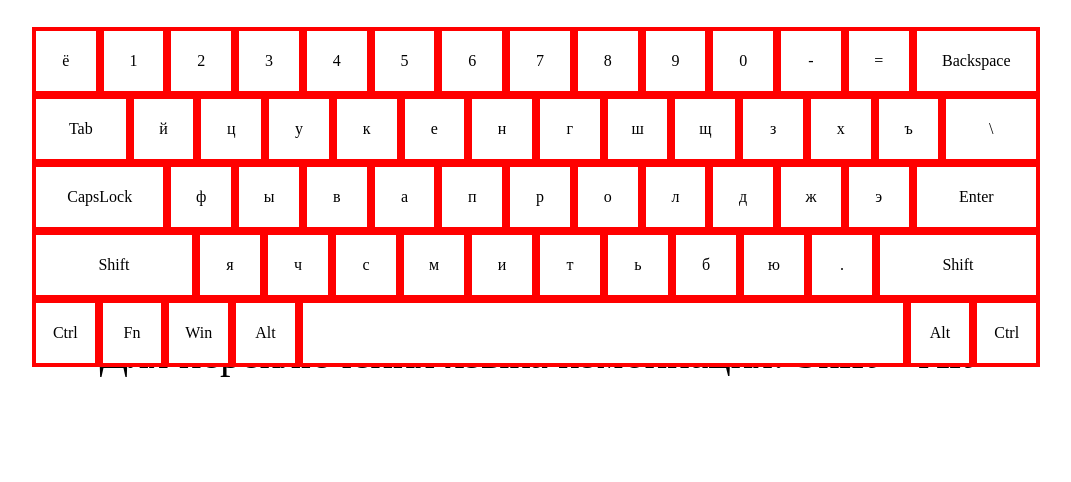
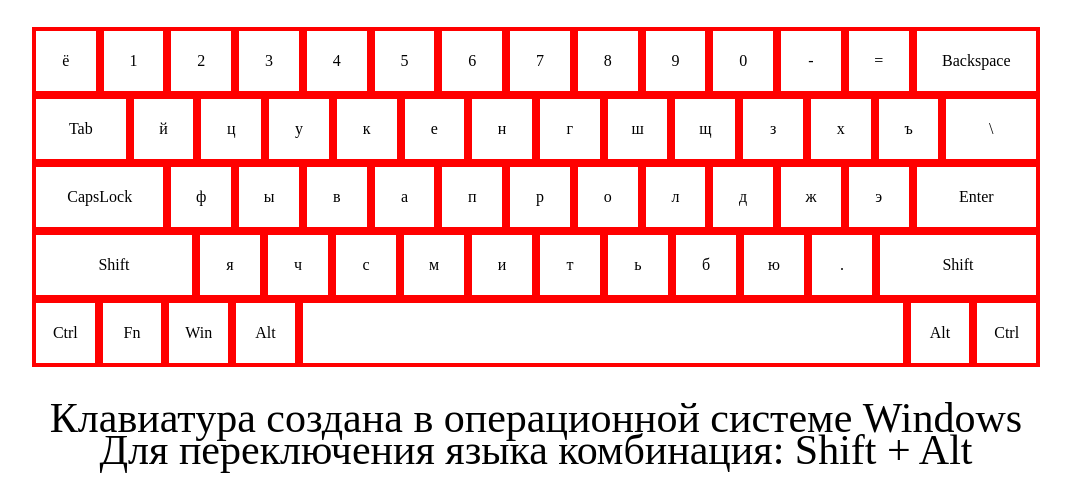
Before and after one commit to IlyaShalim/Keyboard, a website with bundled scripts: page index.html in a window 1280 px wide. Shown: the part 318-800 px from the top of the page, without its empty margins (104-1175 px from the left). Built offline with nearby package versions, Linux system fonts and the light colour scheme.

Commit message:
feat: added task

```diff
--- a/style/styles.css
+++ b/style/styles.css
@@ -128,12 +128,12 @@ body {
 
 .keyboard__info {
   position: absolute;
-  bottom: 18vh;
+  bottom: 5vh;
   font-size: 42px;
 }
 
 .keyboard__info2 {
   position: absolute;
-  bottom: 13vh;
+  bottom: 1vh;
   font-size: 42px;
 }
```
